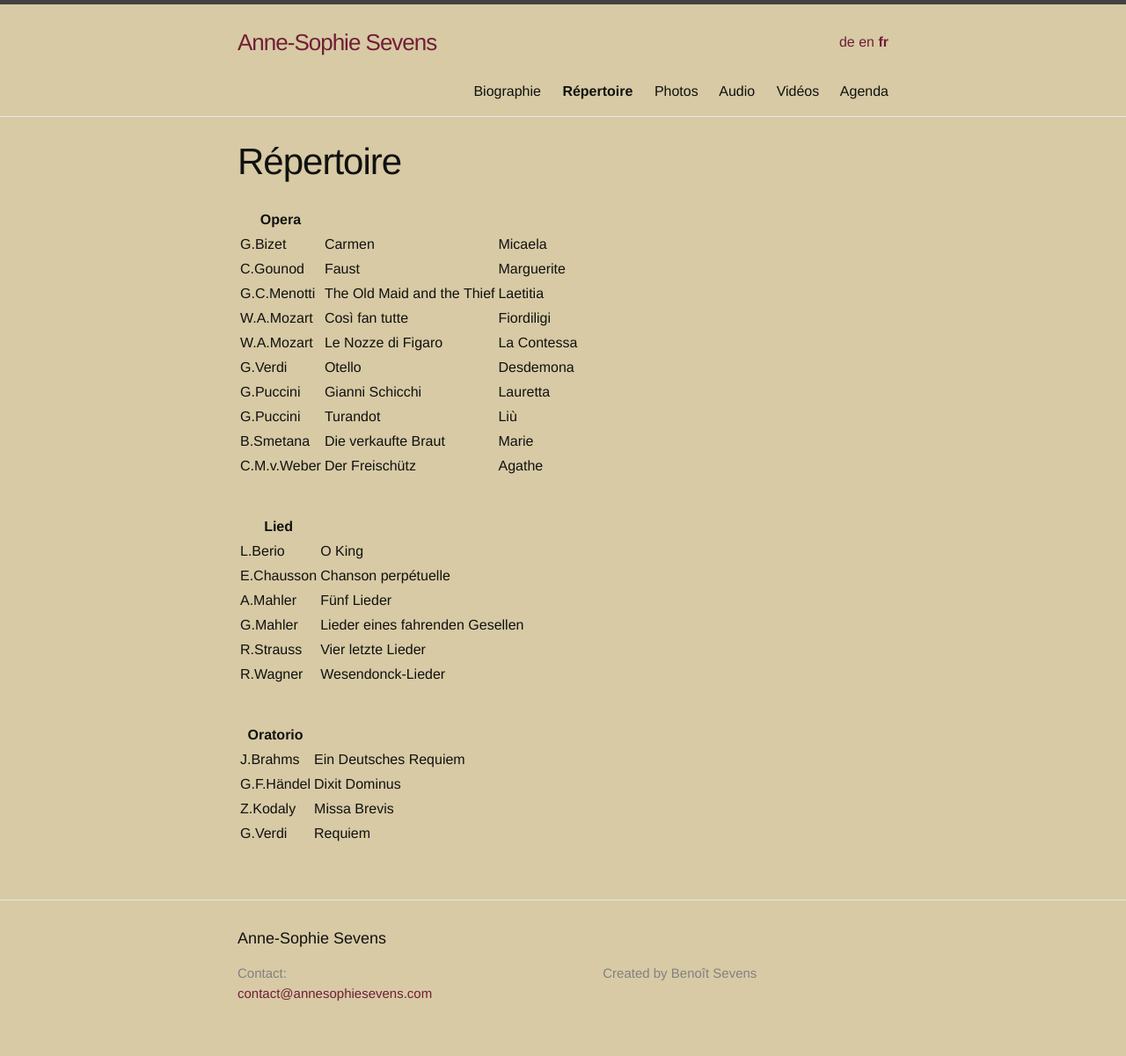
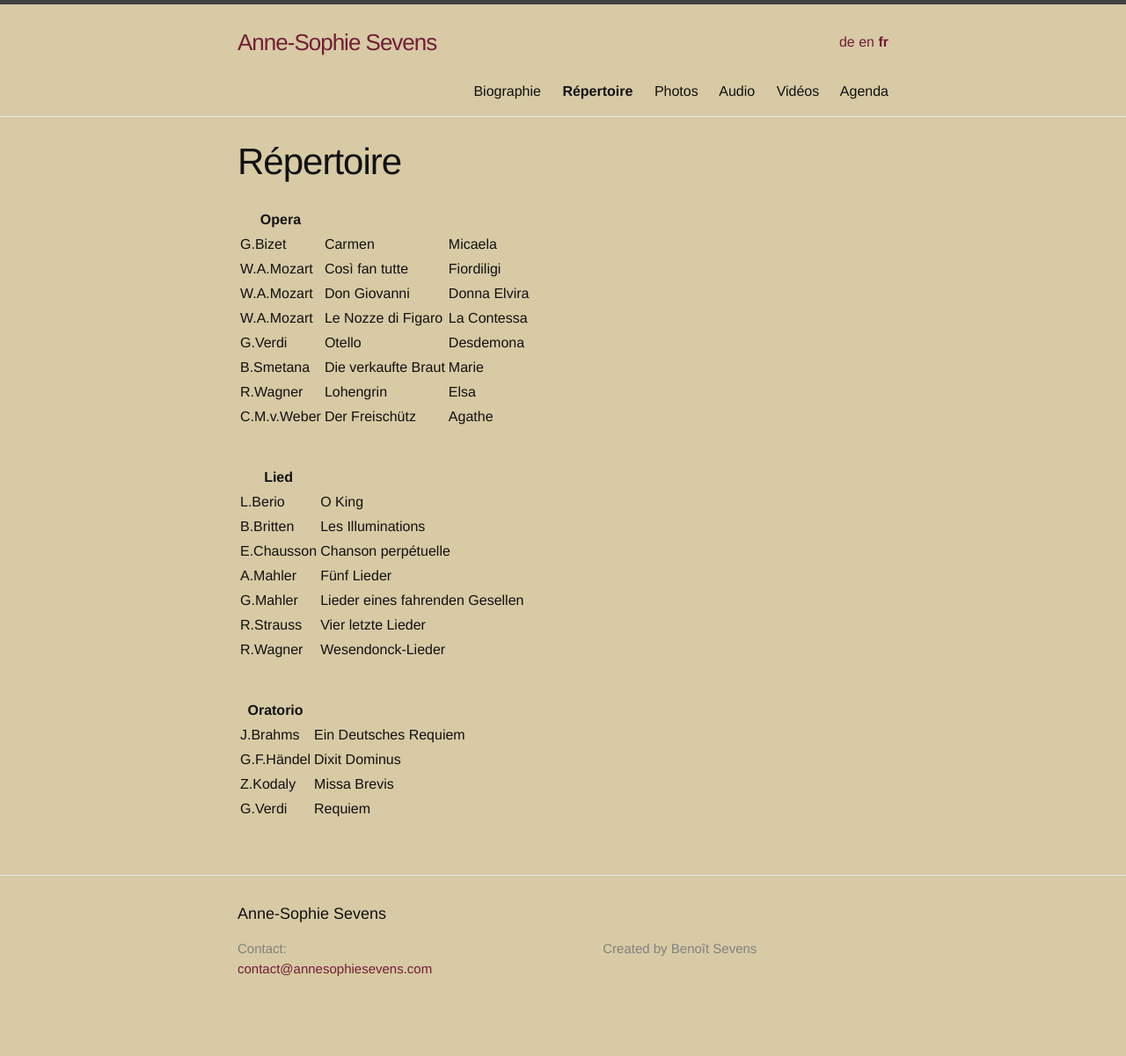
Before and after one commit to annesophie-sevens/annesophie-sevens.github.io, a Jekyll site: the page built from repertoire-fr.md, in a window 1280 px wide. Shown: the whole page at 88% size. Built offline with Jekyll 4.4.1, drawn with Linux system fonts in a browser that asks for light colours; after the commit the page ends 1173 px from its top, so only the background shows below that.

Commit message:
Update repertoire-fr.md

```diff
--- a/repertoire-fr.md
+++ b/repertoire-fr.md
@@ -11,14 +11,12 @@
 |Opera | | |
 | -------- | ----- | ---- |
 | G.Bizet | Carmen | Micaela |
-| C.Gounod | Faust | Marguerite |
-| G.C.Menotti | The Old Maid and the Thief | Laetitia |
 | W.A.Mozart | Così fan tutte | Fiordiligi |
+| W.A.Mozart | Don Giovanni | Donna Elvira |
 | W.A.Mozart | Le Nozze di Figaro | La Contessa |
 | G.Verdi | Otello | Desdemona |
-| G.Puccini | Gianni Schicchi | Lauretta |
-| G.Puccini | Turandot | Liù |
 | B.Smetana | Die verkaufte Braut | Marie |
+| R.Wagner | Lohengrin | Elsa |
 | C.M.v.Weber | Der Freischütz | Agathe |
 
 &nbsp;
@@ -26,6 +24,7 @@
 | Lied| |
 | -------- | ----- |
 | L.Berio | O King |
+| B.Britten | Les Illuminations |
 | E.Chausson | Chanson perpétuelle |
 | A.Mahler | Fünf Lieder |
 | G.Mahler | Lieder eines fahrenden Gesellen |
```
